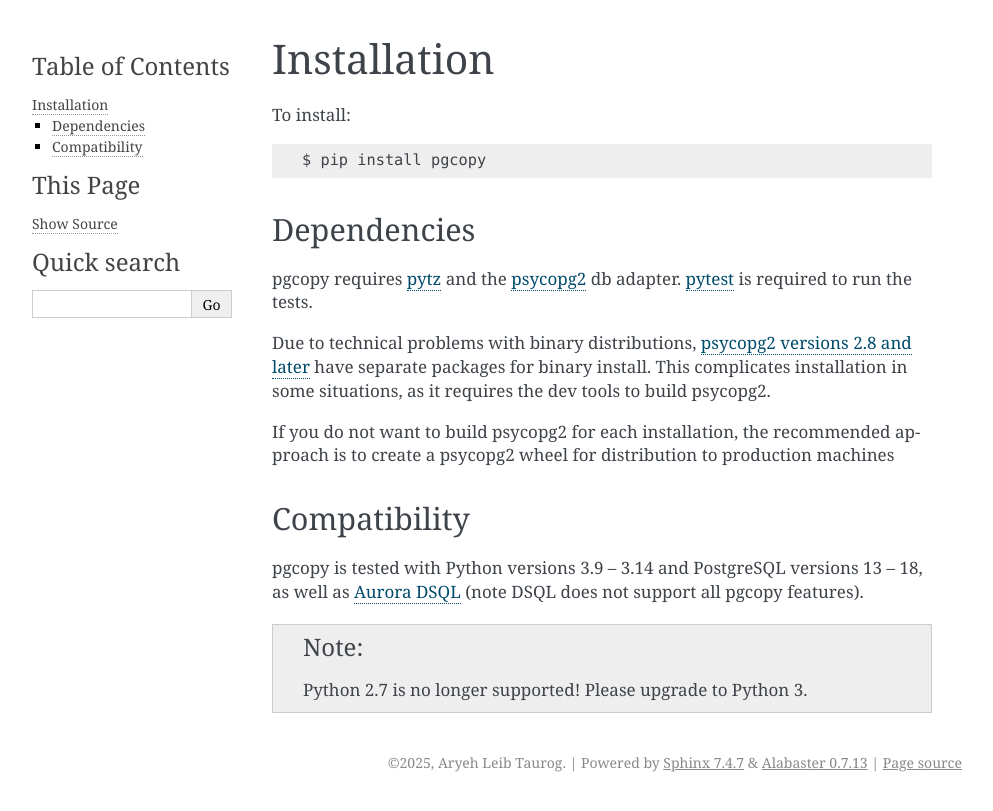
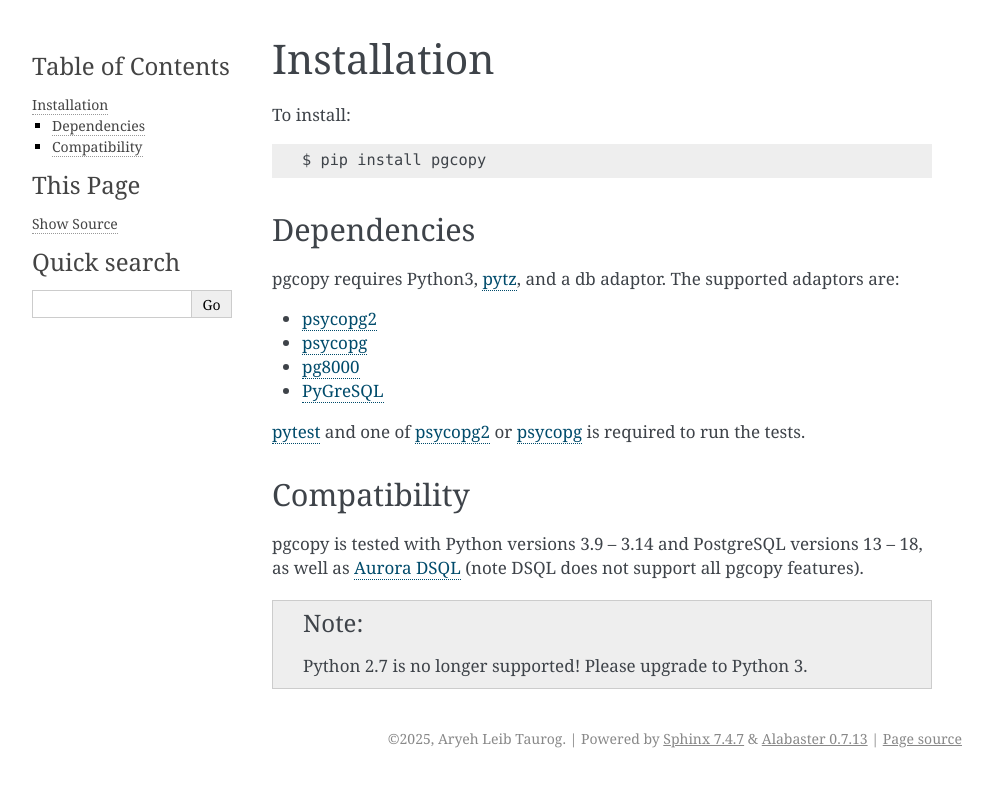
Before and after one commit to altaurog/pgcopy, a Sphinx documentation site: the page built from docs/installation.rst, in a window 1280 px wide. Shown: the top 811 px of the page, without its empty margins (148-1141 px from the left). Built offline with Sphinx 7.4.7, drawn with Linux system fonts in a browser that asks for light colours.

Commit message:
docs: list supported db adaptors

```diff
--- a/docs/installation.rst
+++ b/docs/installation.rst
@@ -7,15 +7,14 @@
 
 Dependencies
 """"""""""""
-pgcopy requires pytz_ and the psycopg2_ db adapter.
-pytest_ is required to run the tests.
+pgcopy requires Python3, pytz_, and a db adaptor.  The supported adaptors are:
 
-Due to technical problems with binary distributions, `psycopg2 versions
-2.8 and later`_ have separate packages for binary install.  This complicates
-installation in some situations, as it requires the dev tools to build psycopg2.
+* psycopg2_
+* psycopg_
+* pg8000_
+* PyGreSQL_
 
-If you do not want to build psycopg2 for each installation, the recommended
-approach is to create a psycopg2 wheel for distribution to production machines
+pytest_ and one of psycopg2_ or psycopg_ is required to run the tests.
 
 Compatibility
 """""""""""""
@@ -29,7 +28,9 @@
     Please upgrade to Python 3.
 
 .. _psycopg2: https://pypi.org/project/psycopg2/
+.. _psycopg: https://pypi.org/project/psycopg/
+.. _pg8000: https://pypi.org/project/pg8000/
+.. _PyGreSQL: https://pypi.org/project/PyGreSQL/
 .. _pytz: https://pypi.org/project/pytz/
 .. _pytest: https://pypi.org/project/pytest/
-.. _psycopg2 versions 2.8 and later: https://www.psycopg.org/docs/install#change-in-binary-packages-between-psycopg-2-7-and-2-8
 .. _Aurora DSQL: https://docs.aws.amazon.com/aurora-dsql/latest/userguide/what-is-aurora-dsql.html
--- a/docs/testing.rst
+++ b/docs/testing.rst
@@ -14,6 +14,9 @@
 * ``POSTGRES_USER``
 * ``POSTGRES_PASSWORD``
 
+
+One of psycopg2_ or psycopg_ is required to run the tests.  The test suite
+will automatically discover all supported db adaptors.
 
 For more thorough testing, tox_ with tox-docker_ will run tests on python
 versions 3.9 -- 3.14 and postgresql versions 13 -- 18::
@@ -37,3 +40,5 @@
 .. _pytest: https://pypi.org/project/pytest/
 .. _tox: https://tox.wiki
 .. _tox-docker: https://tox-docker.readthedocs.io
+.. _psycopg2: https://pypi.org/project/psycopg2/
+.. _psycopg: https://pypi.org/project/psycopg/
```
Also changed, not shown: README.rst (+15 -2 lines), 1 other file.
